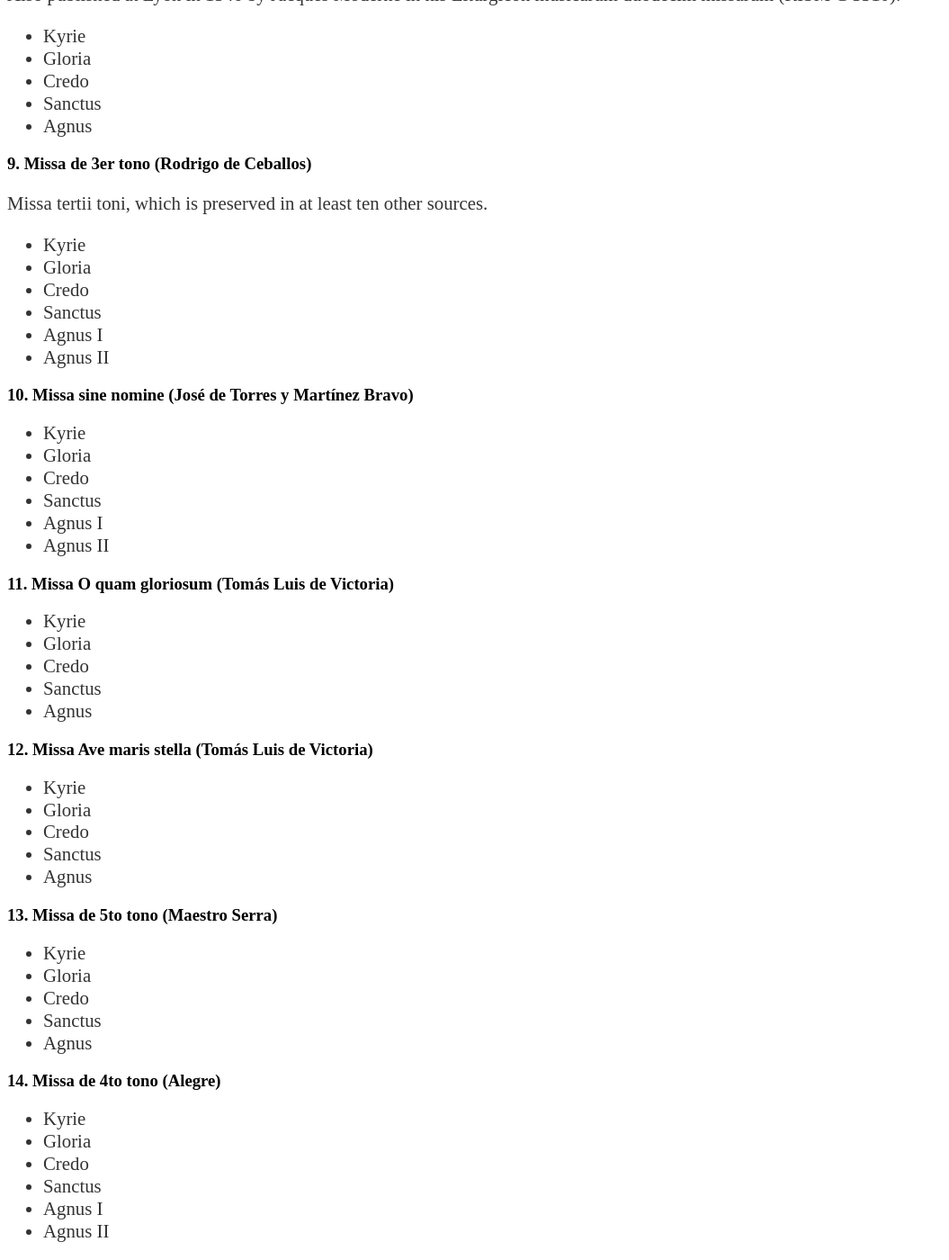
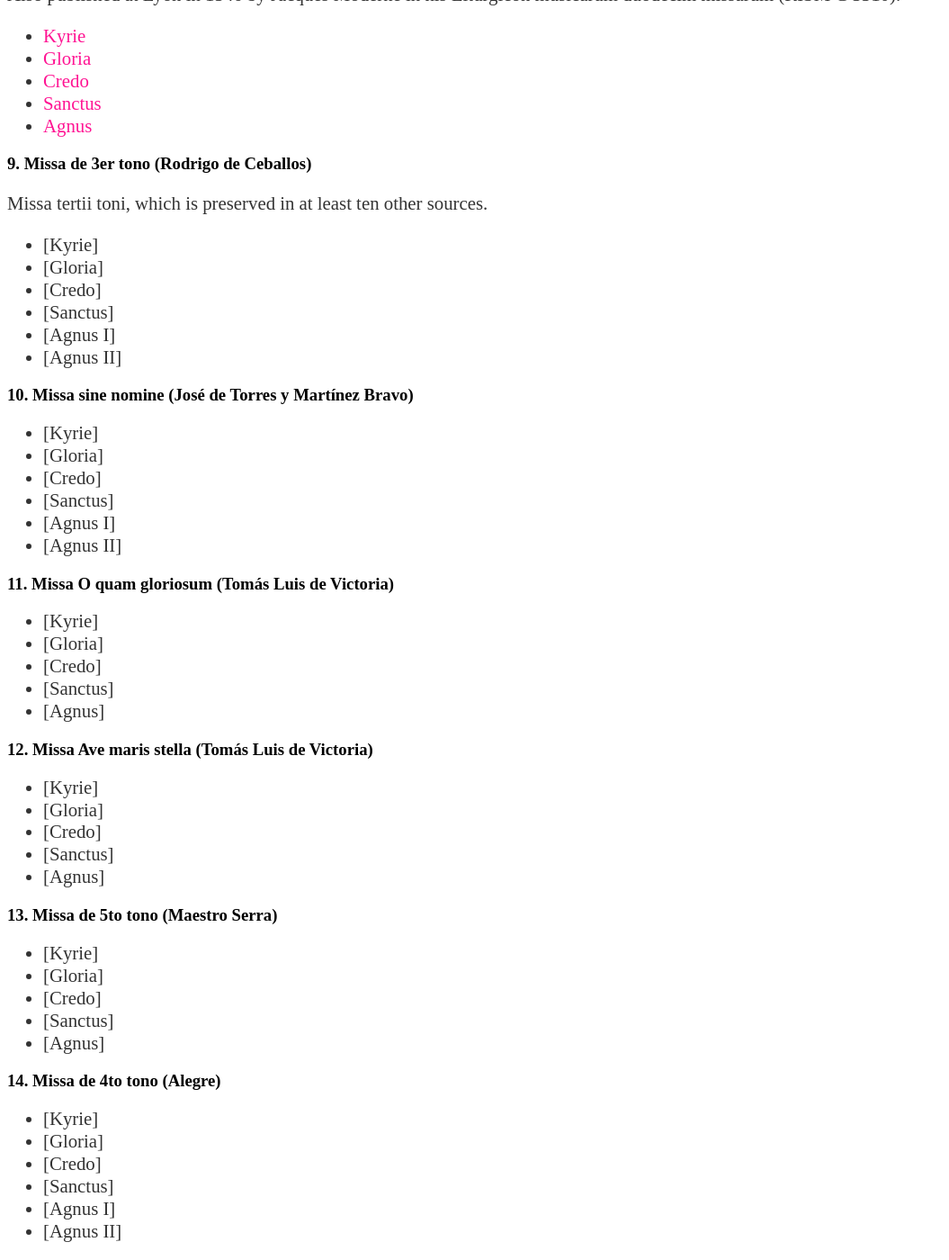
Before and after one commit to martha-thomae/martha-thomae.github.io, a Jekyll site: the page built from projects/guatemala.md, in a window 1280 px wide and 1400 px high, scrolled down 3205 px. Shown: the whole window at 90% size, without its empty margins (0-1055 px from the left). Built offline with Jekyll 4.4.1, drawn with Linux system fonts in a browser that asks for light colours; some of the changed lines change nothing that is shown; some of the changed text lies outside the part shown.

Commit message:
Add links to mass 08

```diff
--- a/projects/guatemala.md
+++ b/projects/guatemala.md
@@ -81,66 +81,66 @@
 
 ### 8. Missa Pere de nous (Pierre Colin)
 Also published at Lyon in 1546 by Jacques Moderne in his Liturgicon musicarum duodecim missarum (RISM C 3310).
-- Kyrie
-- Gloria
-- Credo
-- Sanctus
-- Agnus
+- [Kyrie](https://mei-friend.mdw.ac.at/?file=https://raw.githubusercontent.com/martha-thomae/GuatC1/refs/heads/main/07_Giovanni-Pierluigi-da-Palestrina_Mass/Missa8.1_Kyrie_FullMovement_f43v-44r_MENSURAL_FULLSCORE.xml&scale=31&breaks=none&select=PART0906de42-7bc1-47c4-afe7-5f04e6bcfcd4_A414df90d-62e4-4ef5-bb1c-111946ffc5aa&page=1&speed=true&notationOrientation=left&notationProportion=0.32&facsimileOrientation=bottom&facsimileProportion=0.54)
+- [Gloria](https://mei-friend.mdw.ac.at/?file=https://raw.githubusercontent.com/martha-thomae/GuatC1/refs/heads/main/07_Giovanni-Pierluigi-da-Palestrina_Mass/Missa8.2_Gloria_FullMovement_f44v-47r_MENSURAL_FULLSCORE.xml&scale=31&breaks=none&select=PART0906de42-7bc1-47c4-afe7-5f04e6bcfcd4_A414df90d-62e4-4ef5-bb1c-111946ffc5aa&page=1&speed=true&notationOrientation=left&notationProportion=0.32&facsimileOrientation=bottom&facsimileProportion=0.54)
+- [Credo](https://mei-friend.mdw.ac.at/?file=https://raw.githubusercontent.com/martha-thomae/GuatC1/refs/heads/main/07_Giovanni-Pierluigi-da-Palestrina_Mass/Missa8.3_Credo_FullMovement_f47v-52r_MENSURAL_FULLSCORE.xml&scale=31&breaks=none&select=PART0906de42-7bc1-47c4-afe7-5f04e6bcfcd4_A414df90d-62e4-4ef5-bb1c-111946ffc5aa&page=1&speed=true&notationOrientation=left&notationProportion=0.32&facsimileOrientation=bottom&facsimileProportion=0.54)
+- [Sanctus](https://mei-friend.mdw.ac.at/?file=https://raw.githubusercontent.com/martha-thomae/GuatC1/refs/heads/main/07_Giovanni-Pierluigi-da-Palestrina_Mass/Missa8.4_Sanctus_FullMovement_f52v-53r_MENSURAL_FULLSCORE.xml&scale=31&breaks=none&select=PART0906de42-7bc1-47c4-afe7-5f04e6bcfcd4_A414df90d-62e4-4ef5-bb1c-111946ffc5aa&page=1&speed=true&notationOrientation=left&notationProportion=0.32&facsimileOrientation=bottom&facsimileProportion=0.54)
+- [Agnus](https://mei-friend.mdw.ac.at/?file=https://raw.githubusercontent.com/martha-thomae/GuatC1/refs/heads/main/07_Giovanni-Pierluigi-da-Palestrina_Mass/Missa8.5_Agnus_FullMovement_f53v-54r_MENSURAL_FULLSCORE.xml&scale=31&breaks=none&select=PART0906de42-7bc1-47c4-afe7-5f04e6bcfcd4_A414df90d-62e4-4ef5-bb1c-111946ffc5aa&page=1&speed=true&notationOrientation=left&notationProportion=0.32&facsimileOrientation=bottom&facsimileProportion=0.54)
 
 ### 9. Missa de 3er tono (Rodrigo de Ceballos)
 Missa tertii toni, which is preserved in at least ten other sources.
-- Kyrie
-- Gloria
-- Credo
-- Sanctus
-- Agnus I
-- Agnus II
+- [Kyrie]
+- [Gloria]
+- [Credo]
+- [Sanctus]
+- [Agnus I]
+- [Agnus II]
 
 ### 10. Missa sine nomine (José de Torres y Martínez Bravo)
-- Kyrie
-- Gloria
-- Credo
-- Sanctus
-- Agnus I
-- Agnus II
+- [Kyrie]
+- [Gloria]
+- [Credo]
+- [Sanctus]
+- [Agnus I]
+- [Agnus II]
 
 ### 11. Missa O quam gloriosum (Tomás Luis de Victoria)
-- Kyrie
-- Gloria
-- Credo
-- Sanctus
-- Agnus
+- [Kyrie]
+- [Gloria]
+- [Credo]
+- [Sanctus]
+- [Agnus]
 
 ### 12. Missa Ave maris stella (Tomás Luis de Victoria)
-- Kyrie
-- Gloria
-- Credo
-- Sanctus
-- Agnus
+- [Kyrie]
+- [Gloria]
+- [Credo]
+- [Sanctus]
+- [Agnus]
 
 ### 13. Missa de 5to tono (Maestro Serra)
-- Kyrie
-- Gloria
-- Credo
-- Sanctus
-- Agnus
+- [Kyrie]
+- [Gloria]
+- [Credo]
+- [Sanctus]
+- [Agnus]
 
 ### 14. Missa de 4to tono (Alegre)
-- Kyrie
-- Gloria
-- Credo
-- Sanctus
-- Agnus I
-- Agnus II
+- [Kyrie]
+- [Gloria]
+- [Credo]
+- [Sanctus]
+- [Agnus I]
+- [Agnus II]
 
 ### 15. Missa de 8to tono (Rodrigo de Ceballos)
 This is Ceballos' Missa Simile est regnum cælorum (parody mass based on a motet by Morales).
-- Kyrie
-- Gloria
-- Credo
-- Sanctus
-- Agnus I
-- Agnus II
+- [Kyrie]
+- [Gloria]
+- [Credo]
+- [Sanctus]
+- [Agnus I]
+- [Agnus II]
 
 ### 16. Missa de Bomba (Pedro Bermúdez)
 - Kyrie
```
